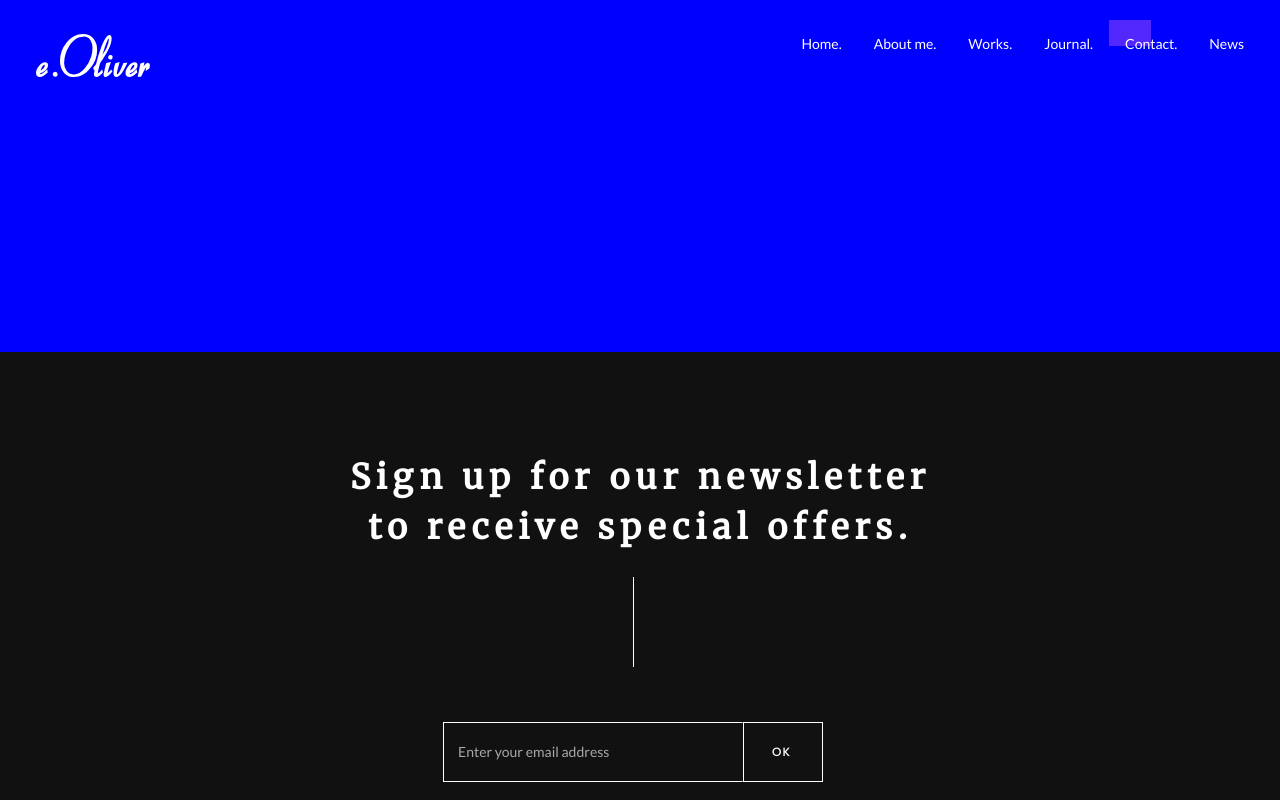
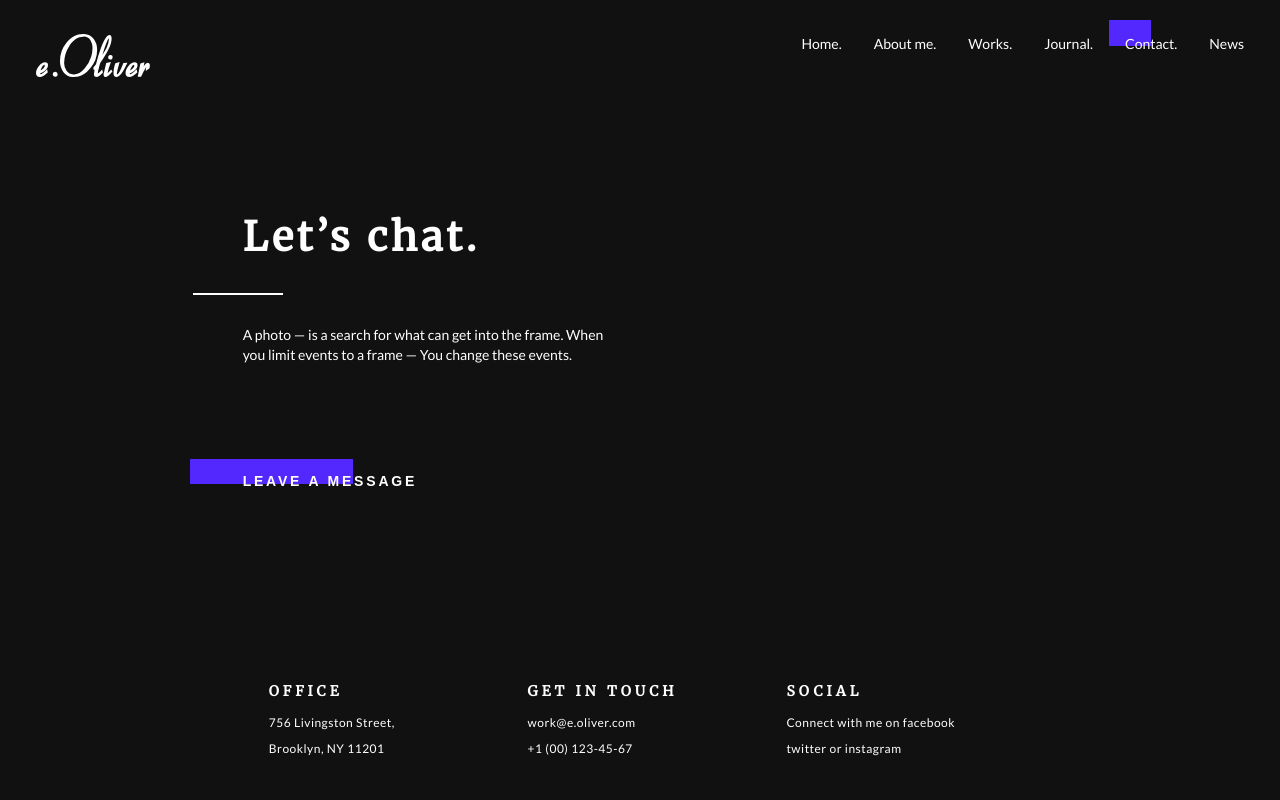
Before and after one commit to dalejodc/frontend-test, an Angular app: page /contact in a window 1280 px wide. Shown: the top 800 px of the page. Built offline with nearby package versions, Linux system fonts and the light colour scheme.

Commit message:
Contact section, first step

```diff
--- a/src/app/components/about/about.component.html
+++ b/src/app/components/about/about.component.html
@@ -149,7 +149,7 @@
     ------------------------------------------------- -->
 
     <div class="ui grid" style="margin-top: 200px">
-        <div class=" eight wide mobile eight wide tablet sixteen wide computer column layer" id="image">
+        <div class=" sixteen wide mobile eight wide tablet sixteen wide computer column layer" id="image">
            <div class="false-div"></div>
         </div>
     </div>
--- a/src/app/components/contact/contact.component.css
+++ b/src/app/components/contact/contact.component.css
@@ -3,6 +3,54 @@
     height: -webkit-fit-content;
     width: 100%;
     height: -moz-fit-content;
-    padding-bottom: 20%;
-    background-color: blue;
+    padding-bottom: 90px;
+    background-color: var(--light-black);
 }
+
+.title {
+    font-family: 'Merriweather', serif;
+    font-size: 40px;
+    letter-spacing: 4px
+}
+
+
+/* Button */
+
+.btn {
+    background-color: transparent;
+    border: 0;
+    border-radius: 0;
+    color: white;
+    cursor: pointer;
+    font-weight: 600;
+    display: inline-block;
+    letter-spacing: .2rem;
+    padding: 4px 0;
+    position: relative;
+    text-decoration: none;
+    z-index: 1;
+    margin-top: 90px;
+}
+
+.btn::before {
+    margin-top: -10px;
+    background-color: #5328fe !important;
+    width: 93%;
+    content: '';
+    height: 100%;
+    position: absolute;
+    left: -30%;
+    top: 0;
+    opacity: 1;
+    z-index: -1;
+}
+
+
+.div-line {
+    border-top: 2px solid white;
+    width: 90px;
+    margin-top: 30px;
+    margin-bottom: 30px;
+    position: relative;
+    margin-left: -50px;
+}
--- a/src/app/components/contact/contact.component.html
+++ b/src/app/components/contact/contact.component.html
@@ -1,5 +1,20 @@
 <div class="contact-section">
-        <app-navbar></app-navbar>
+	<app-navbar></app-navbar>
+
+	<div class="ui grid" style="margin-top: 8%;margin-bottom: 5%">
+		<div class=" three wide computer column "></div>
+		<div class=" five wide computer column ">
+			<h1 class="white-text title">Let’s chat.</h1>
+
+			<div class="div-line"></div>
+
+			<p class="white-text">A photo — is a search for what can get into the frame. When you
+				limit events to a frame — You change these events.</p>
+
+			<button class="btn">LEAVE A MESSAGE</button>
+		</div>
+		<div class=" six wide computer column "></div>
+		<div class=" two wide computer column "></div>
+	</div>
 </div>
-<app-newsletter></app-newsletter>
 <app-footer></app-footer>
```
